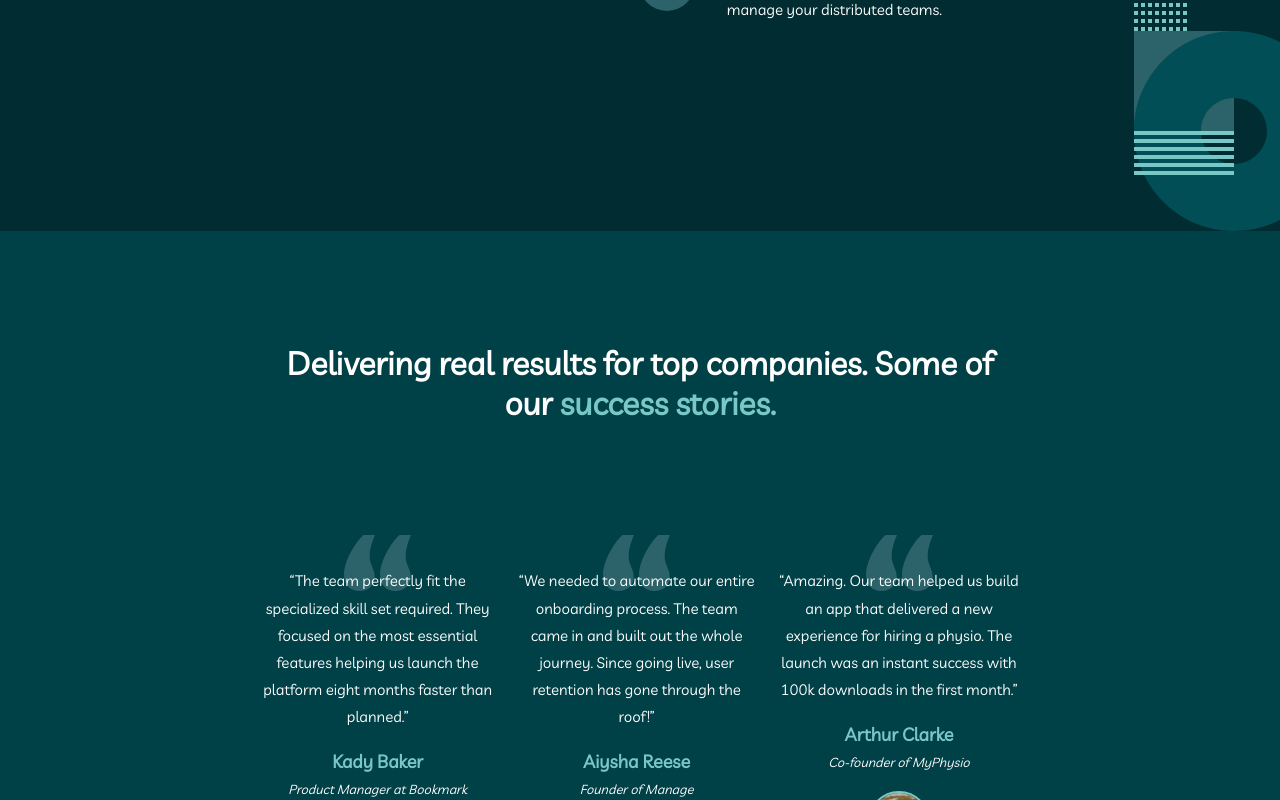
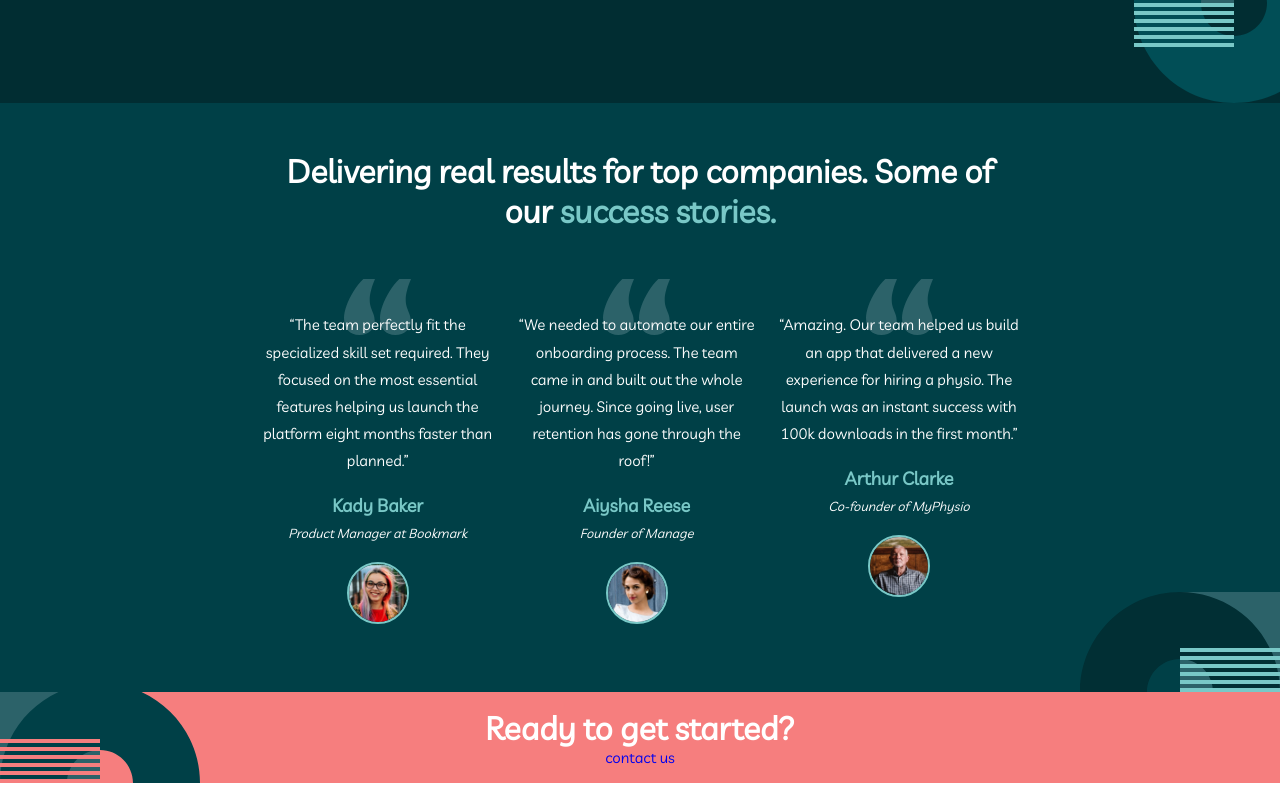
Before and after one commit to manoj-jayapprakash/myTeam-FEM, a React (Create React App) app: page / in a window 1280 px wide. Shown: the part 1040-1840 px from the top of the page. Built offline with nearby package versions, Linux system fonts and the light colour scheme.

Commit message:
Added contact us component

```diff
--- a/src/App.css
+++ b/src/App.css
@@ -9,10 +9,10 @@
   margin: 0 auto;
 }
 
-.section__header,
+/* .section__header,
 .section__body {
   margin: 4rem auto;
-}
+} */
 
 .section__title {
   font-size: clamp(2rem, 2.5vw, 3rem);
--- /dev/null
+++ b/src/components/ContactUs.css
@@ -0,0 +1,15 @@
+.contact-us {
+  background-color: var(--primary-coral);
+  background-image: url(../assets/bg-pattern-home-6-about-5.svg);
+  background-repeat: no-repeat;
+  background-position: bottom left;
+}
+
+.contact-us__content {
+  padding: 1rem 0;
+  text-align: center;
+}
+
+.contact-us__main-title {
+  width: 70%;
+}
--- /dev/null
+++ b/src/components/ContactUs.js
@@ -0,0 +1,18 @@
+import './ContactUs.css';
+
+export const ContactUs = () => {
+  return (
+    <section className="contact-us">
+      <div className="container contact-us__content">
+        <div className="section__header ">
+          <h2 className="section__title contact-us__main-title mx-auto">
+            Ready to get started?
+          </h2>
+        </div>
+        <div className="section__body ">
+          <a href="google.com">contact us</a>
+        </div>
+      </div>
+    </section>
+  );
+};
--- a/src/pages/Home.js
+++ b/src/pages/Home.js
@@ -1,6 +1,7 @@
 import { Hero } from '../components/Hero';
 import { Features } from '../components/Features';
 import { Testimonials } from '../components/Testimonials';
+import { ContactUs } from '../components/ContactUs';
 
 export const Home = () => {
   return (
@@ -8,6 +9,7 @@ export const Home = () => {
       <Hero />
       <Features />
       <Testimonials />
+      <ContactUs />
     </>
   );
 };
```
